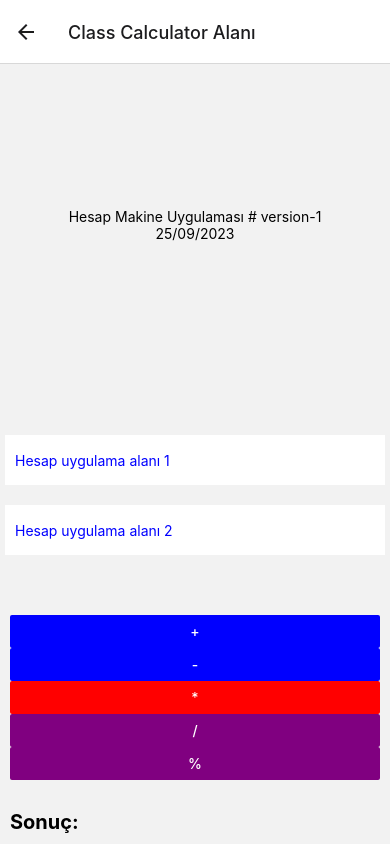
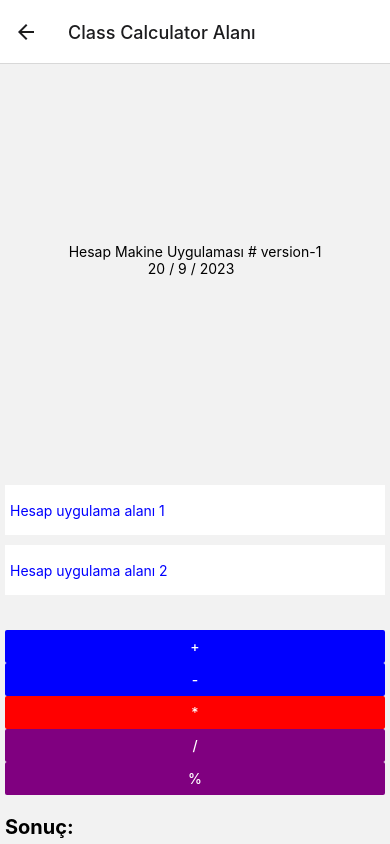
Before and after one commit to hamitmizrak/CalculatorApp, a React Native app: screen /ClassCalculator in a window 390 px wide. Built offline with nearby package versions, Linux system fonts and the light colour scheme.

Commit message:
Calculator

```diff
--- a/src/ClassCalculator.jsx
+++ b/src/ClassCalculator.jsx
@@ -19,7 +19,7 @@ class ClassCalculator extends Component {
       inputData1: "",
       inputData2: "",
       result: "",
-      date: "25/09/2023",
+      date: new Date().getFullYear(), // "25/09/2023",
     }
     // BIND
     this.calculatorSum = this.calculatorSum.bind(this);
@@ -78,7 +78,7 @@ class ClassCalculator extends Component {
 
     // SETSTATE
     this.setState({
-      result: resultValue,
+      result: "2025",
     });
   }
 
@@ -95,10 +95,22 @@ class ClassCalculator extends Component {
     })
   }
 
+  // CDM
+  componentDidMount() {
+    this.nowDate();
+   }
+
+  // FUNCTION
   // Şimdiki tarihi göster
   nowDate() {
-    const date = new Date().getDate();
-    // SetState
+    // const temp=new Date().getDate()+" / "+(new Date().getMonth()+1)+" / "+new Date().getFullYear();
+    const temp=`${new Date().getDate()} / ${(new Date().getMonth()+1)} / ${new Date().getFullYear()}  `;
+
+    //SET STATE
+    this.setState({
+      // date:temp
+      date:`${temp}`
+    })
   }
 
   // RENDER
@@ -172,7 +184,7 @@ class ClassCalculator extends Component {
             color="purple"
             title="%"
           />
-           <Text style={styles.calculatorResultText}>Sonuç: {this.state.result}</Text>
+          <Text style={styles.calculatorResultText}>Sonuç: {this.state.result}</Text>
         </View>
       </View>
     ) //end return
@@ -187,32 +199,32 @@ const styles = StyleSheet.create({
     // alignItems: 'center',     // satır düzleminde (X)
     // justifyContent: 'center', // sutun düzleminde (Y)
     // flexDirection: 'column'
-    flexDirection:"column",
+    flexDirection: "column",
   },
   calculatorContainer: {
-    padding:40,
-    flexDirection:"column",
-    justifyContent:"center",
+    padding: 25,
+    flexDirection: "column",
+    justifyContent: "center",
     alignItems: 'center',
 
   },
   calculatorButton: {
     borderRadius: 5,
-    margin:10,
+    margin: 5,
   },
   calculatorInput: {
-    height:50,
-    backgroundColor:"white",
-    color:"blue",
-    width:380,
-    margin:10,
-    padding:10
+    height: 50,
+    backgroundColor: "white",
+    color: "blue",
+    width: 380,
+    margin: 5,
+    padding: 5
   },
-  calculatorResultText:{
-    color:"black",
-    fontSize:20,
-    fontWeight:"bold",
-    marginTop:30
+  calculatorResultText: {
+    color: "black",
+    fontSize: 20,
+    fontWeight: "bold",
+    marginTop: 20
   }
 
 });
```
